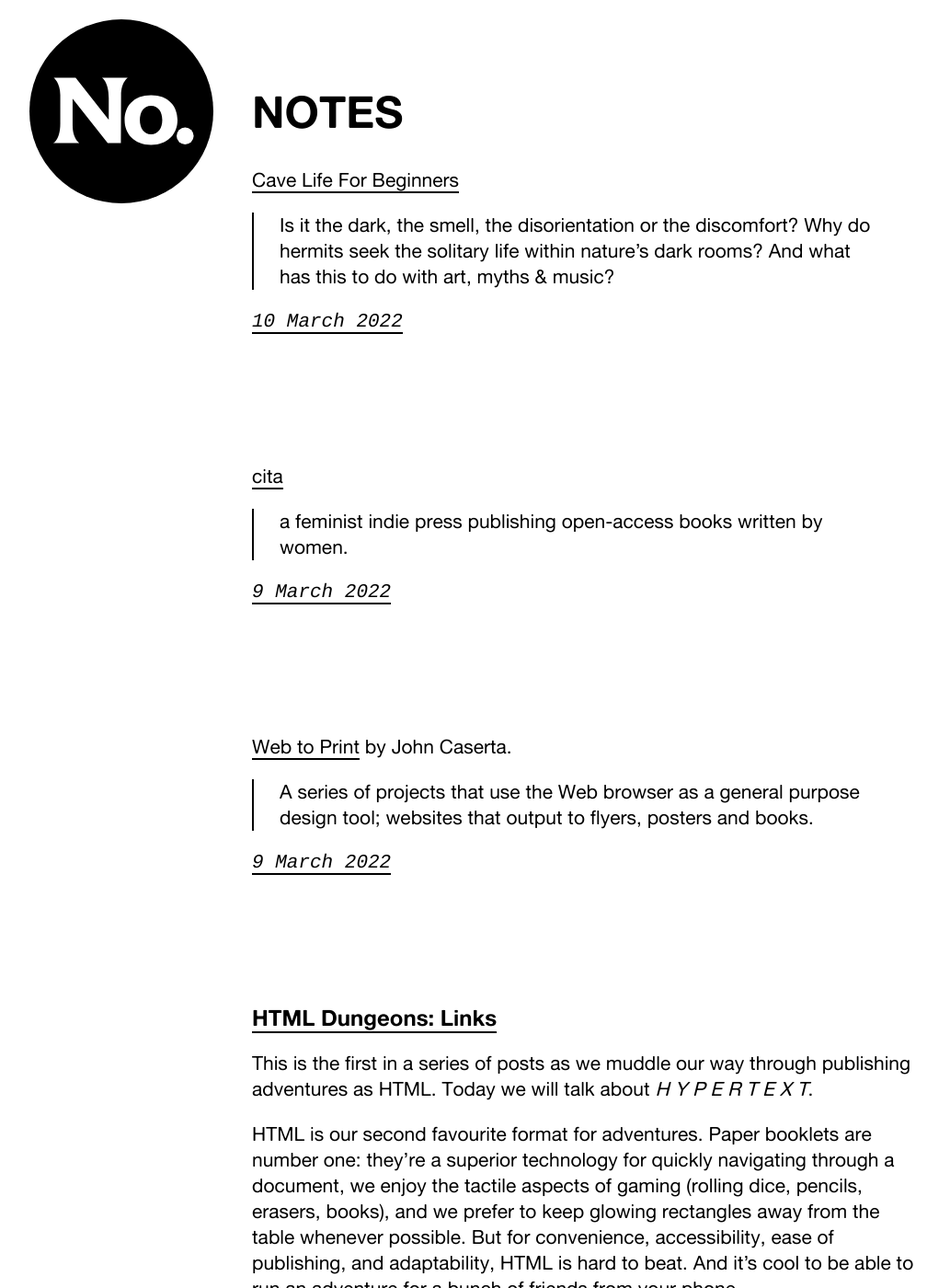
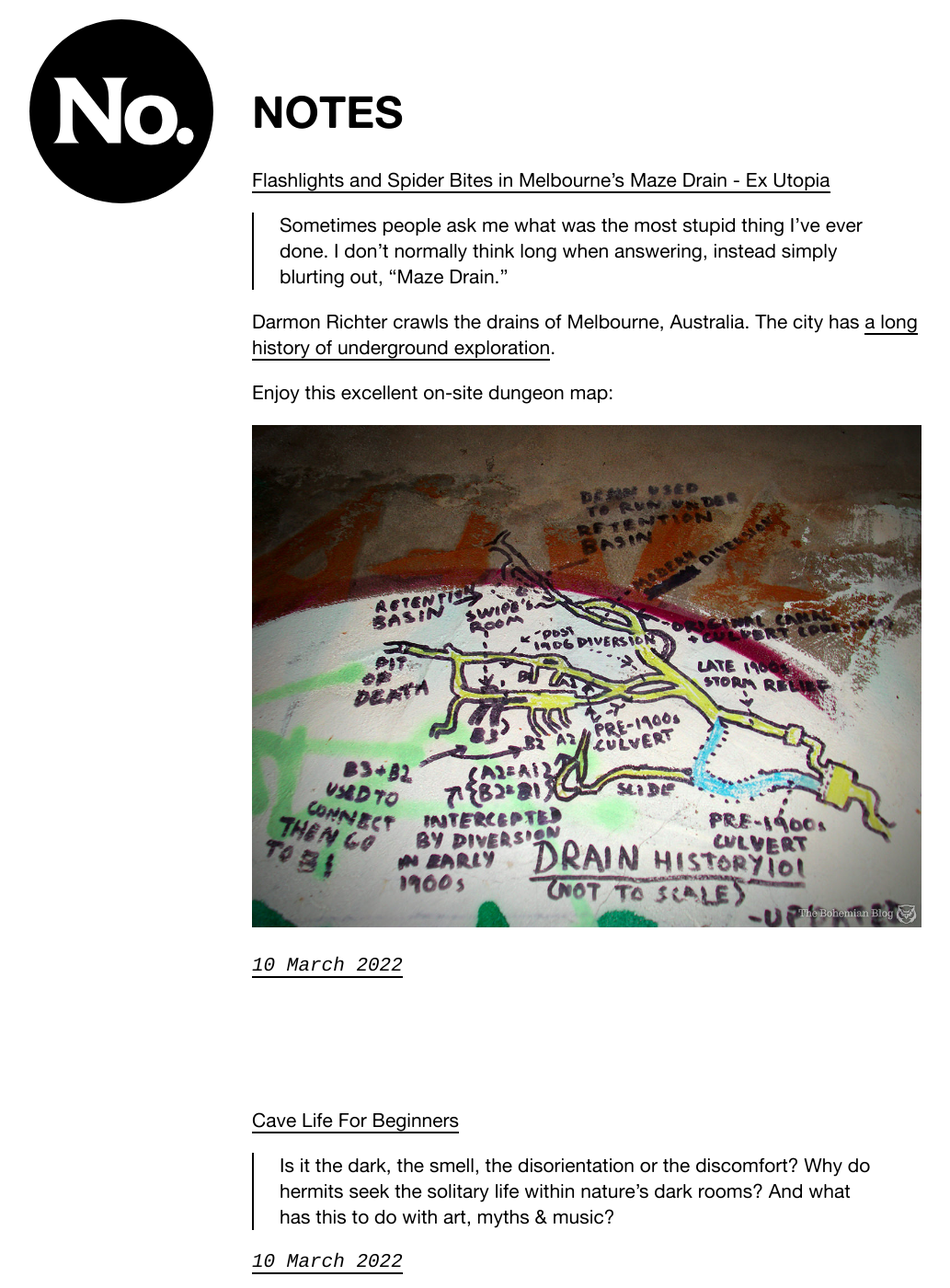
Before and after one commit to numbered-works/numbered-works.github.io, a Jekyll site: the page built from notes/index.html, in a window 1280 px wide and 1400 px high. Shown: the whole window at 92% size, without its empty margins (122-1155 px from the left). Built offline with Jekyll 4.4.1, drawn with Linux system fonts in a browser that asks for light colours; some web fonts are replaced; the list of posts is cut into pages by our own code; some of the changed text lies outside the part shown.

Commit message:
maze drain

```diff
--- a/_posts/2022-03-08-html-dungeons-links.md
+++ b/_posts/2022-03-08-html-dungeons-links.md
@@ -7,9 +7,9 @@ tags: [html, dungeons, design, maps]
 type: long
 ---
 
-This is the first in a series of posts as we muddle our way through publishing adventures as HTML. Today we will talk about *H&nbsp;Y&nbsp;P&nbsp;E&nbsp;R&nbsp;T&nbsp;E&nbsp;X&nbsp;T*.
+This is the first in a series of posts as we muddle our way through publishing adventures as web pages. Today we will talk about *H&nbsp;Y&nbsp;P&nbsp;E&nbsp;R&nbsp;T&nbsp;E&nbsp;X&nbsp;T*.
 
-HTML is our second favourite format for adventures. Paper booklets are number one: they're a superior technology for quickly navigating through a document, we enjoy the tactile aspects of gaming (rolling dice, pencils, erasers, books), and we prefer to keep glowing rectangles away from the table whenever possible. But for convenience, accessibility, ease of publishing, and adaptability, HTML is hard to beat. And it's cool to be able to run an adventure for a bunch of friends from your phone.
+HTML is our second favourite format for adventures. Paper booklets are number one: they're a superior technology for quickly navigating through a document, we enjoy the tactile aspects of gaming (rolling dice, pencils, erasers, books), and we prefer to keep glowing rectangles away from the table whenever possible. But for convenience, accessibility, ease of publishing, and adaptability, HTML is hard to beat. It's cool to be able to run an adventure for a bunch of friends from your phone.
 
 This post assumes a basic working knowledge of HTML and CSS. Teaching web design is above our pay grade and there are too many great, free resources available online to list here. But for guides specific to adventure authoring we recommend Goblin Archives' [Annotated Archive of Game Design Resources](https://goblinarchives.github.io/LiminalHorror/Game%20Design/Programs/#markdown), Nate Treme's [Making an HTML Dungeon](https://www.youtube.com/watch?v=TRZ2w36wJi0&ab_channel=NateTreme), and Luke Gearing's [Using Markdown and Pandoc to Make RPG Documents for Free](https://lukegearing.blot.im/using-markdown-and-pandoc-to-make-rpg-documents-for-free).
 
--- /dev/null
+++ b/_posts/2022-03-10-maze-drain.md
@@ -0,0 +1,16 @@
+---
+layout: "note"
+title: "Maze Drain"
+date: "2022-03-10 17:33"
+categories: "notes"
+tags: [links, melbourne, exploration, cave clan, dungeons]
+---
+[Flashlights and Spider Bites in Melbourne's Maze Drain - Ex Utopia](https://www.exutopia.com/urban-exploration-melbourne-maze-drain-australia/)
+
+>Sometimes people ask me what was the most stupid thing I’ve ever done. I don’t normally think long when answering, instead simply blurting out, “Maze Drain.”
+
+Darmon Richter crawls the drains of Melbourne, Australia. The city has [a long history of underground exploration](https://www.vice.com/en/article/4w8dj9/inside-the-archives-of-melbournes-infamous-cave-clan).
+
+Enjoy this excellent on-site dungeon map:
+
+![Drain Map](https://numbered.works/assets/img/Australia-Maze-Drain-21.jpg)
```
Also changed, not shown: assets/img/Australia-Maze-Drain-21.jpg (added).
